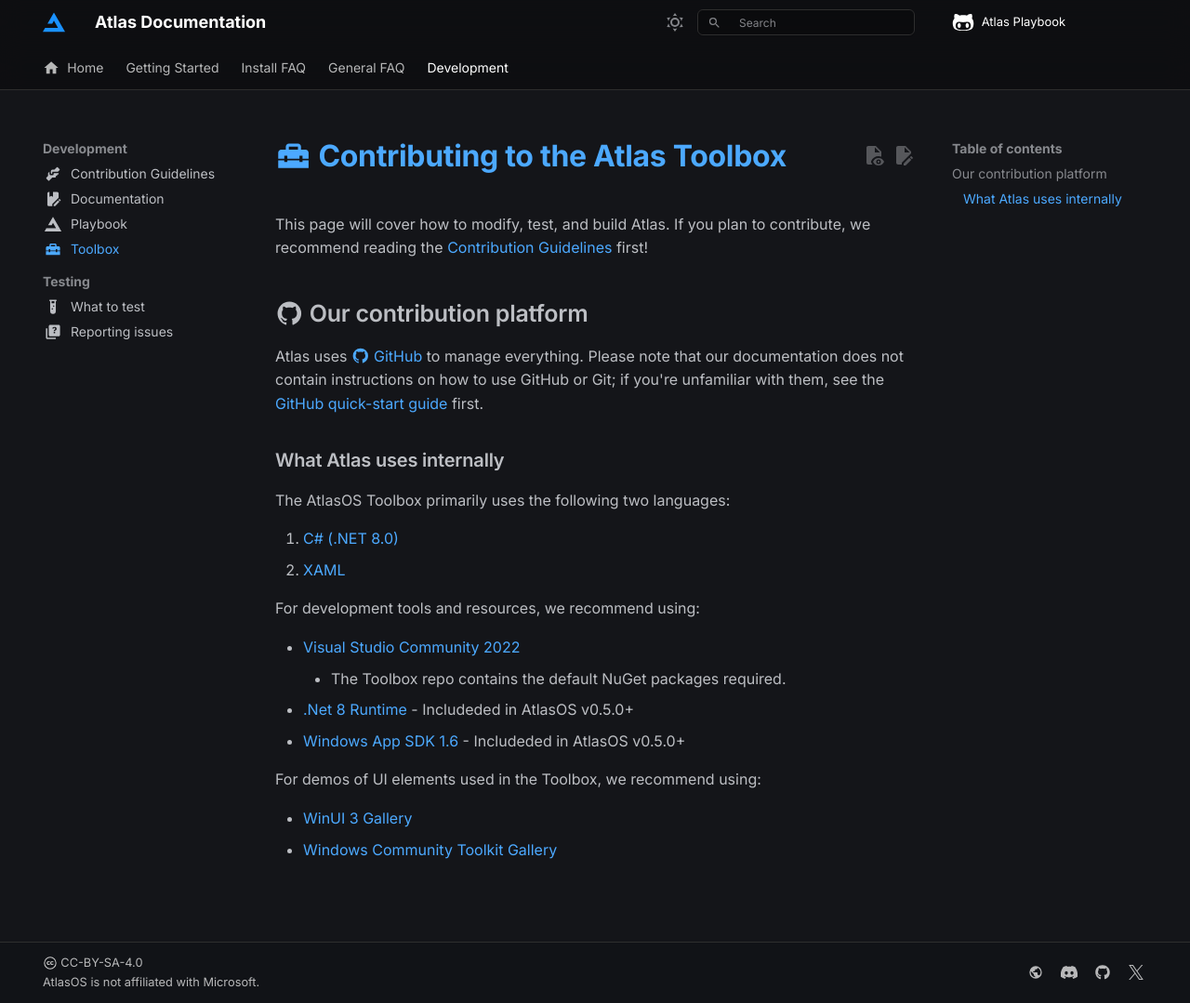
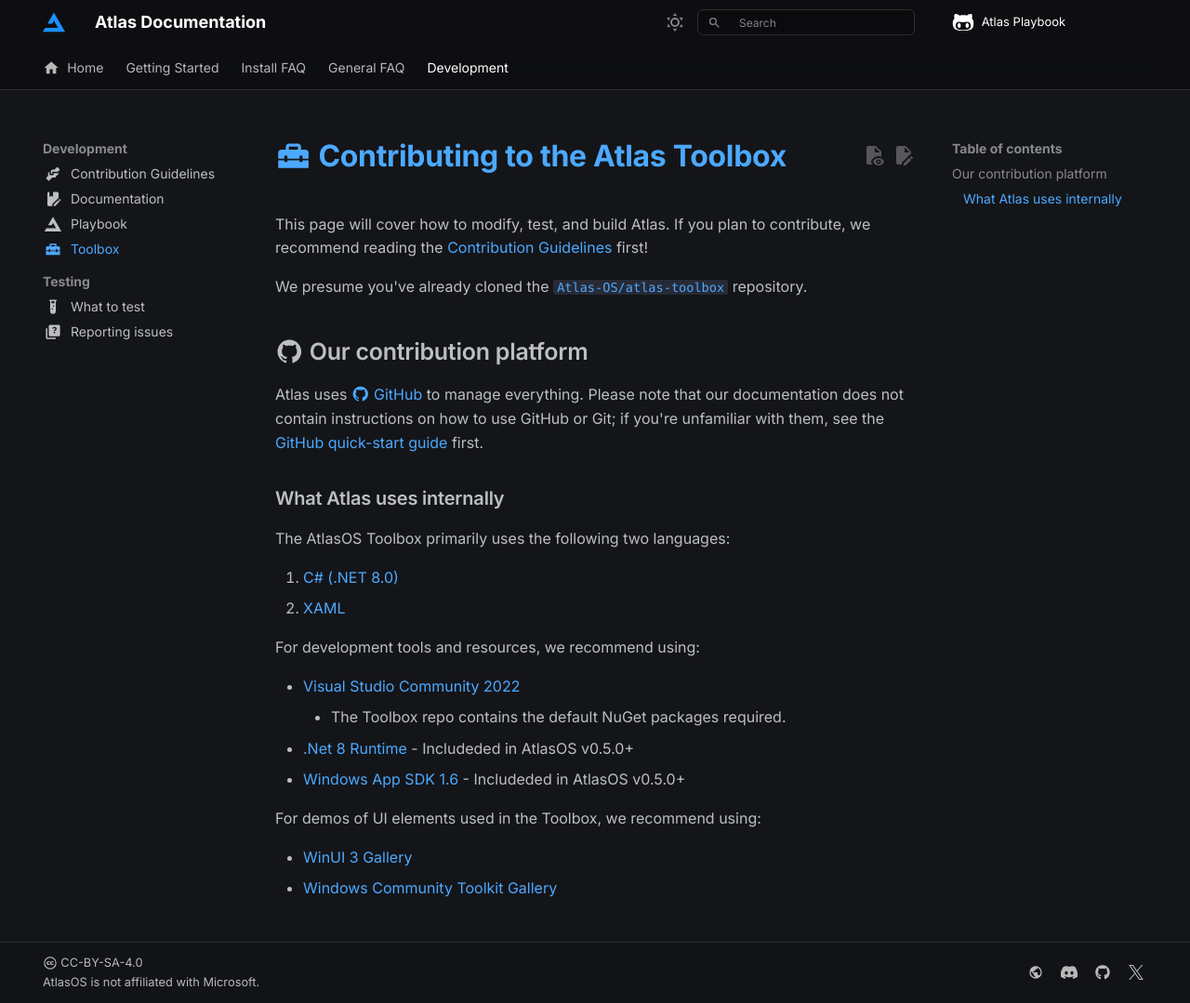
Before and after one commit to Atlas-OS/docs, an MkDocs documentation site: the page built from docs/contributing/toolbox.md, in a window 1280 px wide and 1079 px high. Shown: the whole window at 93% size. Built offline with MkDocs 1.6.1 and Material for MkDocs 9.7.7, drawn with Linux system fonts in a browser that asks for light colours; some web fonts are replaced; comment, search, counter and statistics services are not loaded.

Commit message:
fix(toolbox guidelines): added clone notice

```diff
--- a/docs/contributing/toolbox.md
+++ b/docs/contributing/toolbox.md
@@ -6,6 +6,8 @@ icon: material/toolbox
 # :material-toolbox: Contributing to the Atlas Toolbox
 
 This page will cover how to modify, test, and build Atlas. If you plan to contribute, we recommend reading the [Contribution Guidelines](contribution-guidelines.md) first!
+
+We presume you've already cloned the [`Atlas-OS/atlas-toolbox`](https://github.com/Atlas-OS/atlas-toolbox) repository.
 
 --8<-- "contribution-guidelines.md:gitNotice"
 
```
